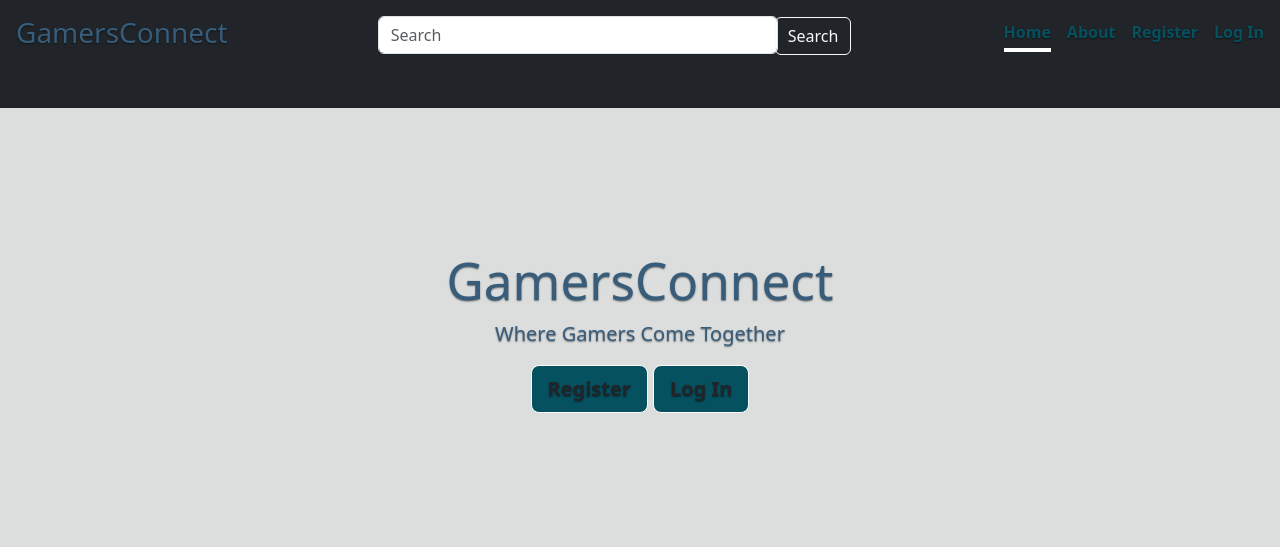
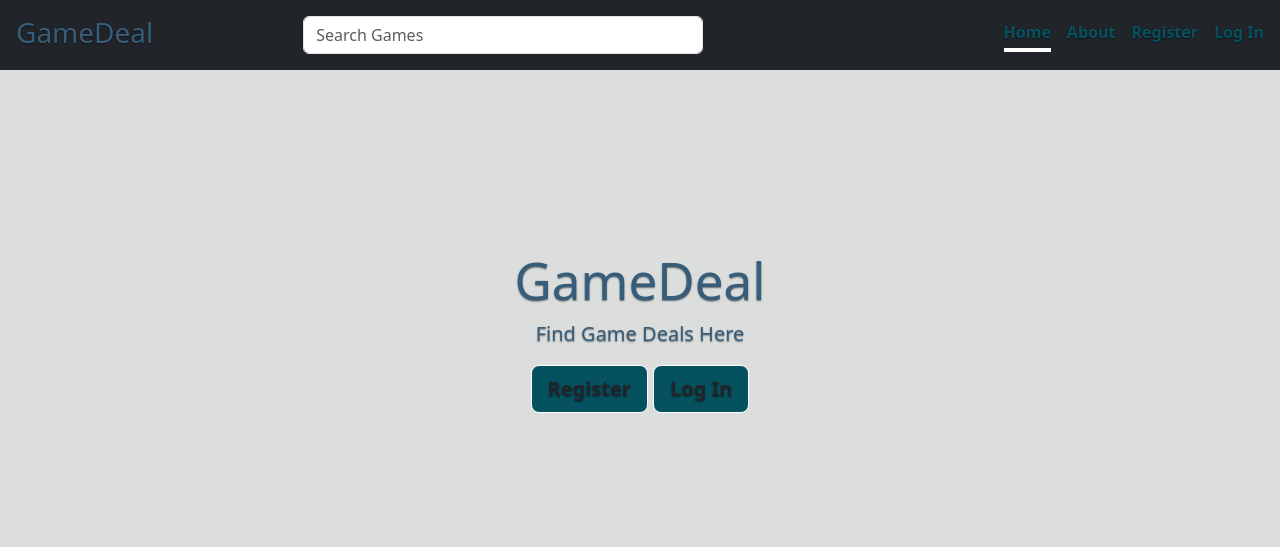
Before and after one commit to Dayo-Akinsola/games, a Flask app: page / in a window 1280 px wide. Shown: the top 547 px of the page. After the commit the page ends 413 px from the top, so only its background shows below. Run offline with Flask 2, Linux system fonts and the light colour scheme; some libraries are stand-ins or nearby versions.

```diff
--- a/flaskr/static/styles.css
+++ b/flaskr/static/styles.css
@@ -166,6 +166,7 @@ box-shadow: inset 0 0 0 rgb(0 0 0 / 50%);
 
 .about-section{
   display: flex;
+  flex-direction: column;
 }
 
 #about-container{
@@ -237,3 +238,10 @@ box-shadow: inset 0 0 0 rgb(0 0 0 / 50%);
 .row{
   --bs-gutter-x: 0;
 }
+
+.details-container {
+  width: 100%;
+  display: flex;
+  justify-content: space-evenly;
+  align-items: space-evenly;
+}
--- a/flaskr/templates/game.html
+++ b/flaskr/templates/game.html
@@ -18,7 +18,7 @@
 
 
     <div class="col price-table">
-        <h2><u>About</u></h2>
+        <div class="details-container">
             <table class="table table-dark table=striped">
                 <thead>
                     <th scope="col">Store</th>
@@ -35,6 +35,7 @@
             </table>
             <div container id="about-container">
                 <div class="about-section">
+                    <h2><u>About</u></h2>
                     {{game[0]['summary']}}
                 </div>
                 <div class="game-info-section">
@@ -80,6 +81,7 @@
             </div>
         </div>
         </div>
+    </div>
 
 
 
--- a/flaskr/templates/index.html
+++ b/flaskr/templates/index.html
@@ -6,8 +6,8 @@
 
 {% block main %}
     <div class="cover-container" id="index-heading">
-        <h1 class="cover-heading">GamersConnect</h1>
-        <p class="lead">Where Gamers Come Together</p>
+        <h1 class="cover-heading">GameDeal</h1>
+        <p class="lead">Find Game Deals Here</p>
         <p class="lead">
             <a href="/register" class="btn btn-lg btn-secondary fw-bold border-white bg-white">Register</a>
             <a href="/login" class="btn btn-lg btn-secondary fw-bold border-white bg-white">Log In</a>
--- a/flaskr/templates/layout.html
+++ b/flaskr/templates/layout.html
@@ -8,7 +8,7 @@
         <meta name="description" content="">
         <meta name="author" content="Mark Otto, Jacob Thornton, and Bootstrap contributors">
         <meta name="generator" content="Hugo 0.83.1">
-        <title>GamersConnect</title>
+        <title>GameDeal</title>
 
         <link rel="canonical" href="https://getbootstrap.com/docs/5.0/examples/cover/">
 
@@ -35,7 +35,7 @@
 
 
 
-        <title>GamersConnect: {% block title %}{% endblock %}</title>
+        <title>GameDeal: {% block title %}{% endblock %}</title>
 
     </head>
 
@@ -43,7 +43,7 @@
     <div class="cover-container d-flex w-100 h-100 p-3 mx-auto flex-column" id="site-header">
         <header class="mb-auto">
             <div>
-                <h3 class="float-md-start mb-0 link" href="/">GamersConnect</h3>
+                <h3 class="float-md-start mb-0 link" href="/">GameDeal</h3>
         {% if not session.user_id %}
             <nav class="nav nav-masthead justify-content-center float-md-end">
                 <a class="nav-link active" aria-current="page" href="/">Home</a>
@@ -61,12 +61,9 @@
         {% endif %}
             <form action='/search' class="col-12 col-lg-auto mb-3 mb-lg-0 me-lg-3">
                 <div class="form-group">
-                    <input name="g" type="text" class="form-control" placeholder="Search" aria-label="Search" id="header-search" >
+                    <input name="g" type="text" class="form-control" placeholder="Search Games" aria-label="Search" id="header-search" >
                 </div>
-                <button type="button" class="btn btn-outline-light me-2" id="search-button">Search</button>
             </form>
-
-
             </div>
         </header>
     </div>
```
Also changed, not shown: .games/pyvenv.cfg (deleted), 15 other files. Lines whose indentation alone changed are shown as unchanged.
